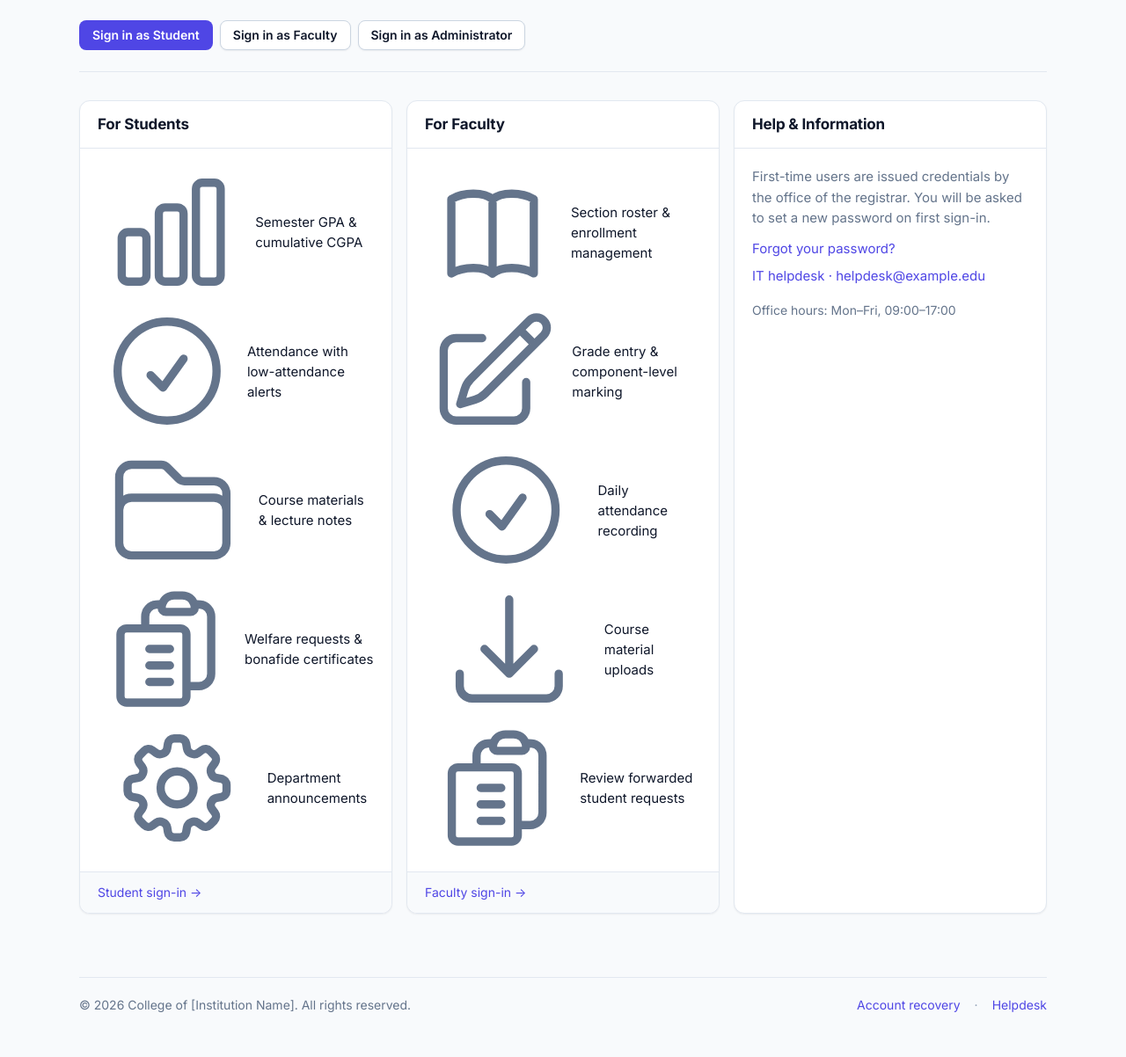
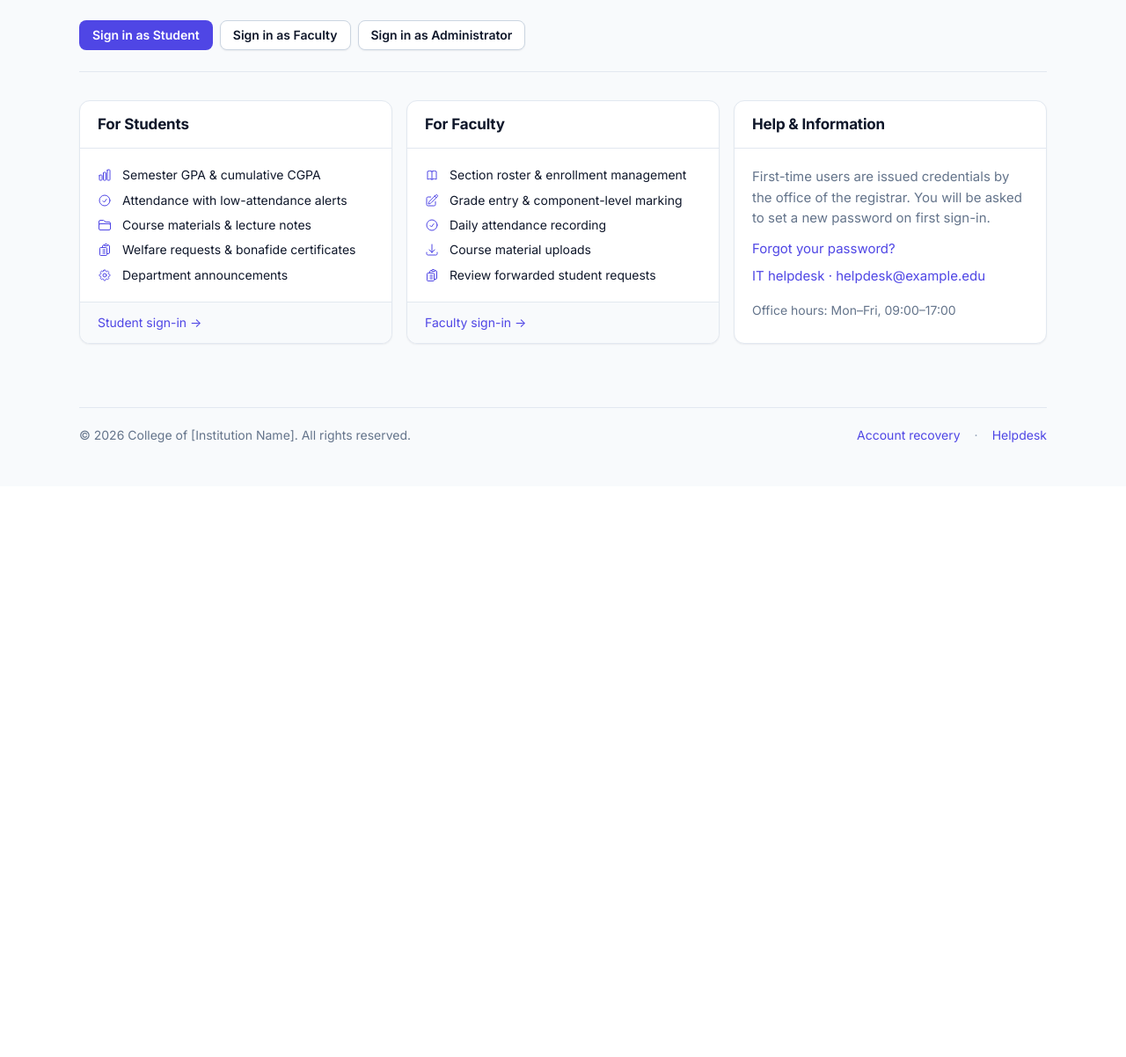
Before and after one commit to aakri0/Lyceum, a Flask app: page / in a window 1280 px wide. Shown: the part 253-1455 px from the top of the page at 88% size. After the commit the page ends 756 px from the top, so only its background shows below. Run offline with Flask 3, Linux system fonts and the light colour scheme; some libraries are stand-ins or nearby versions.

Commit message:
Fix giant unaligned icons on the homepage
Two related fixes for the same root cause: the .icon class had no
default width/height, so every <svg class="icon"> without explicit
attributes (the home-page service-list bullets) rendered at the
browser's SVG fallback — visually huge, breaking the layout.

- static/css/style.css: added a base .icon { width: 16px; height: 16px;
  flex-shrink: 0; vertical-align: -2px } rule. Per-context selectors
  (.btn .icon, .sidebar-link .icon, .kpi-icon .icon, .topbar-action
  .icon) override as before, so this only changes the previously
  unsized ones.
- frontend/home.html: bullet rows now use a dedicated .feature-item
  class instead of repurposing .d-flex (which gives 12px gap and
  centred alignment, wrong for icon+wrapped-text). New class:
  flex with align-items:flex-start, 12px gap, brand-colored 18×18
  icons with a 2px top nudge to match the cap-height of the first line.

```diff
--- a/frontend/home.html
+++ b/frontend/home.html
@@ -46,11 +46,11 @@
     </div>
     <div class="card-body">
       <ul style="list-style:none; padding:0; margin:0; display:flex; flex-direction:column; gap:var(--sp-2);">
-        <li class="d-flex"><svg class="icon" style="color:var(--text-muted);"><use href="#i-chart"/></svg> Semester GPA &amp; cumulative CGPA</li>
-        <li class="d-flex"><svg class="icon" style="color:var(--text-muted);"><use href="#i-checkbox"/></svg> Attendance with low-attendance alerts</li>
-        <li class="d-flex"><svg class="icon" style="color:var(--text-muted);"><use href="#i-folder"/></svg> Course materials &amp; lecture notes</li>
-        <li class="d-flex"><svg class="icon" style="color:var(--text-muted);"><use href="#i-clipboard"/></svg> Welfare requests &amp; bonafide certificates</li>
-        <li class="d-flex"><svg class="icon" style="color:var(--text-muted);"><use href="#i-megaphone"/></svg> Department announcements</li>
+        <li class="feature-item"><svg class="icon" width="18" height="18" style="color:var(--brand-600); margin-top:2px;"><use href="#i-chart"/></svg> Semester GPA &amp; cumulative CGPA</li>
+        <li class="feature-item"><svg class="icon" width="18" height="18" style="color:var(--brand-600); margin-top:2px;"><use href="#i-checkbox"/></svg> Attendance with low-attendance alerts</li>
+        <li class="feature-item"><svg class="icon" width="18" height="18" style="color:var(--brand-600); margin-top:2px;"><use href="#i-folder"/></svg> Course materials &amp; lecture notes</li>
+        <li class="feature-item"><svg class="icon" width="18" height="18" style="color:var(--brand-600); margin-top:2px;"><use href="#i-clipboard"/></svg> Welfare requests &amp; bonafide certificates</li>
+        <li class="feature-item"><svg class="icon" width="18" height="18" style="color:var(--brand-600); margin-top:2px;"><use href="#i-megaphone"/></svg> Department announcements</li>
       </ul>
     </div>
     <div class="card-footer">
@@ -64,11 +64,11 @@
     </div>
     <div class="card-body">
       <ul style="list-style:none; padding:0; margin:0; display:flex; flex-direction:column; gap:var(--sp-2);">
-        <li class="d-flex"><svg class="icon" style="color:var(--text-muted);"><use href="#i-book"/></svg> Section roster &amp; enrollment management</li>
-        <li class="d-flex"><svg class="icon" style="color:var(--text-muted);"><use href="#i-edit"/></svg> Grade entry &amp; component-level marking</li>
-        <li class="d-flex"><svg class="icon" style="color:var(--text-muted);"><use href="#i-checkbox"/></svg> Daily attendance recording</li>
-        <li class="d-flex"><svg class="icon" style="color:var(--text-muted);"><use href="#i-upload"/></svg> Course material uploads</li>
-        <li class="d-flex"><svg class="icon" style="color:var(--text-muted);"><use href="#i-clipboard"/></svg> Review forwarded student requests</li>
+        <li class="feature-item"><svg class="icon" width="18" height="18" style="color:var(--brand-600); margin-top:2px;"><use href="#i-book"/></svg> Section roster &amp; enrollment management</li>
+        <li class="feature-item"><svg class="icon" width="18" height="18" style="color:var(--brand-600); margin-top:2px;"><use href="#i-edit"/></svg> Grade entry &amp; component-level marking</li>
+        <li class="feature-item"><svg class="icon" width="18" height="18" style="color:var(--brand-600); margin-top:2px;"><use href="#i-checkbox"/></svg> Daily attendance recording</li>
+        <li class="feature-item"><svg class="icon" width="18" height="18" style="color:var(--brand-600); margin-top:2px;"><use href="#i-upload"/></svg> Course material uploads</li>
+        <li class="feature-item"><svg class="icon" width="18" height="18" style="color:var(--brand-600); margin-top:2px;"><use href="#i-clipboard"/></svg> Review forwarded student requests</li>
       </ul>
     </div>
     <div class="card-footer">
--- a/static/css/style.css
+++ b/static/css/style.css
@@ -129,6 +129,27 @@ body {
   text-rendering: optimizeLegibility;
 }
 img, svg { display: block; max-width: 100%; }
+
+/* Default icon sizing. Without this, an <svg class="icon"> without
+   explicit width/height renders at the browser's SVG fallback (huge),
+   which is what the home-page list items hit. Per-context selectors
+   (.btn .icon, .sidebar-link .icon, .kpi-icon .icon, etc.) override. */
+.icon {
+  width: 16px;
+  height: 16px;
+  flex-shrink: 0;
+  vertical-align: -2px;
+}
+
+/* Home-page bullet rows — single-row alignment for an icon + text. */
+.feature-item {
+  display: flex;
+  align-items: flex-start;
+  gap: var(--sp-3);
+  font-size: var(--fs-sm);
+  color: var(--text);
+  line-height: 1.45;
+}
 a { color: var(--primary); text-decoration: none; transition: color var(--t-fast); }
 a:hover { color: var(--primary-hover); }
 button { font-family: inherit; }
```
